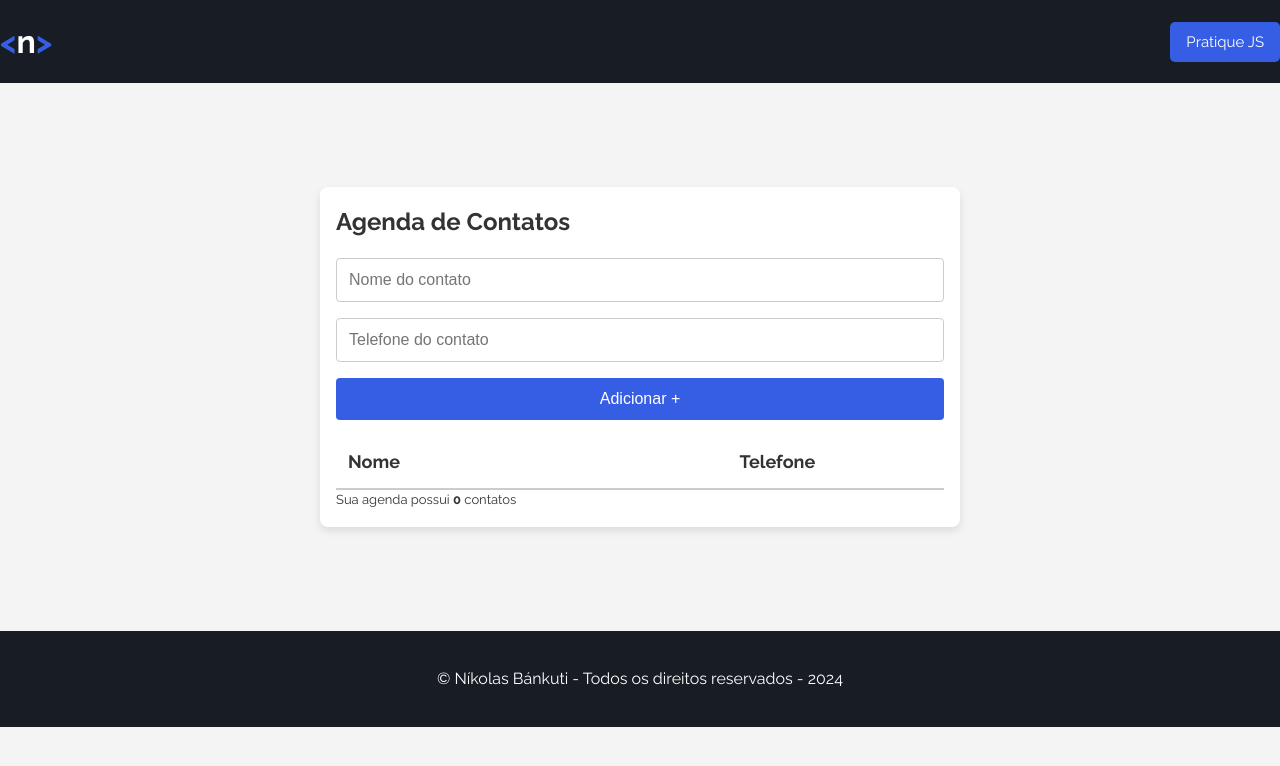
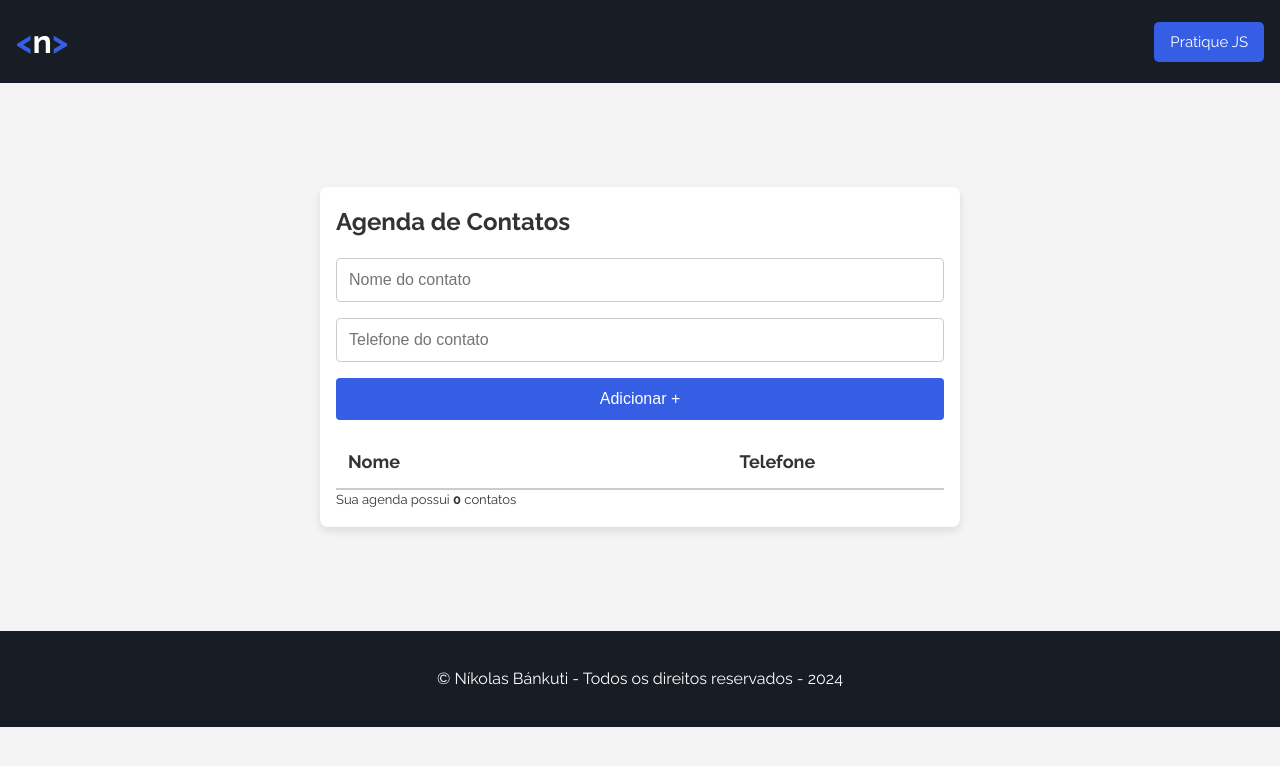
Before and after one commit to nikolasbrp/projeto_agenda_contatos, a plain HTML site: page index.html in a window 1280 px wide. Drawn offline with Linux system fonts and the light colour scheme.

Commit message:
:lipstick: feat: Ajustando padding do header

```diff
--- a/main.css
+++ b/main.css
@@ -24,6 +24,8 @@ header .container {
     max-width: 1280px;
     margin: 0 auto;
     width: 100%;
+    padding-left: 16px;
+    padding-right: 16px;
 }
 
 header a {
```
